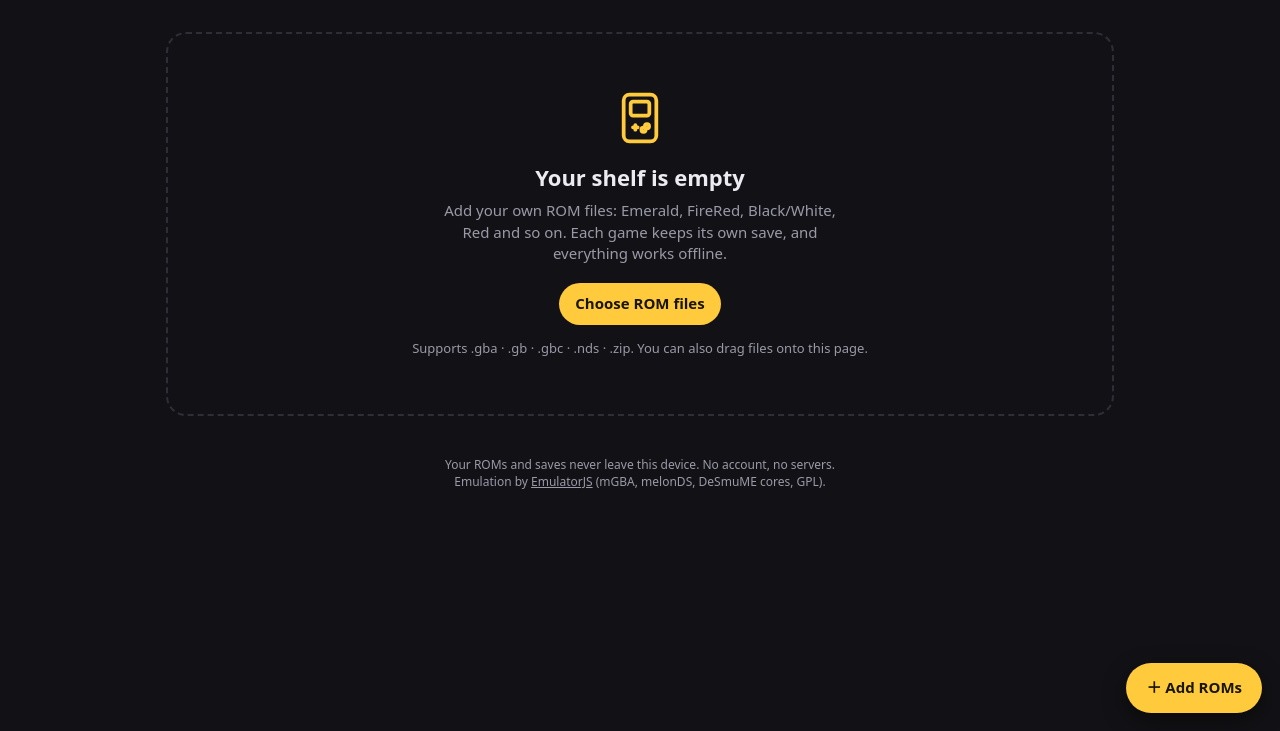
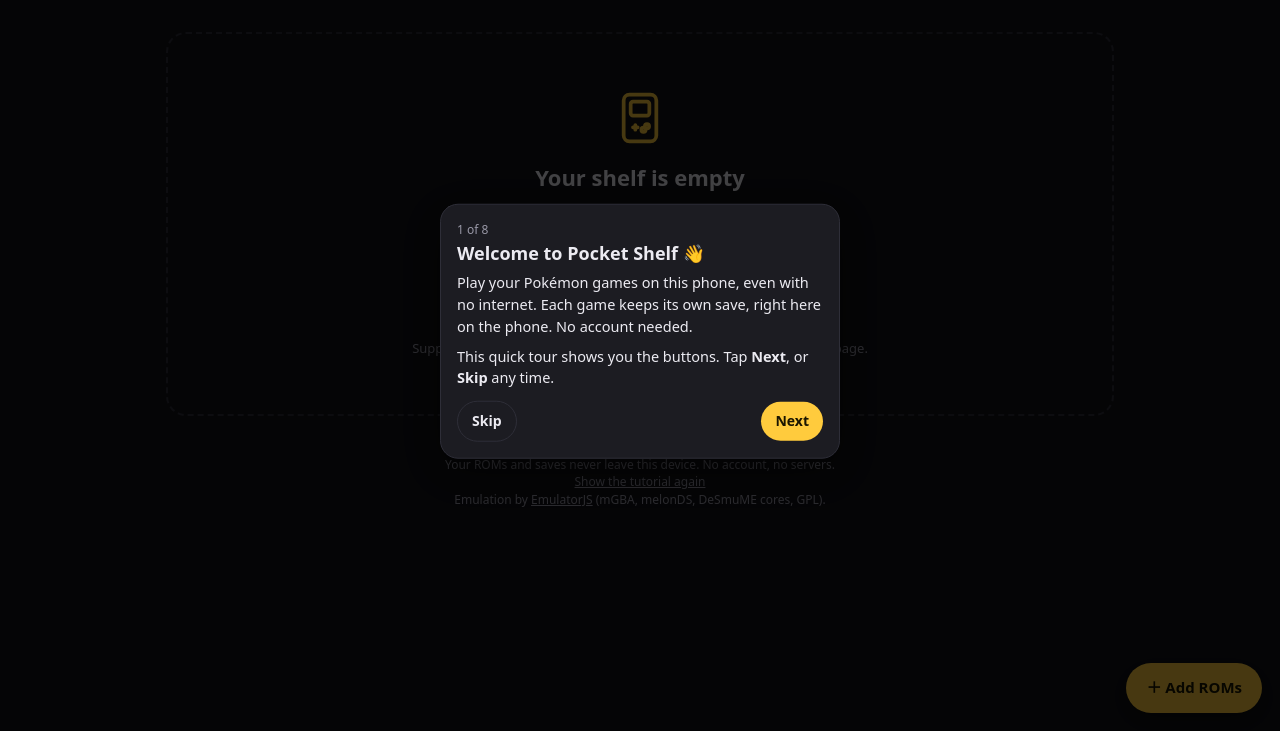
Before and after one commit to Moon30001/pocket-shelf, a plain HTML site: page index.html in a window 1280 px wide. Shown: the part 69-800 px from the top of the page. Drawn offline with Linux system fonts and the light colour scheme.

Commit message:
Add files via upload
Full titorial

```diff
--- a/app.css
+++ b/app.css
@@ -173,3 +173,17 @@ body.player .pbar #padBtn.connected { background: rgba(71,209,140,.25); border-c
 /* iPhone install guide: arrow nudging toward Safari's bottom-right ••• button */
 .ios-arrow { position: fixed; right: 26px; bottom: 6px; font-size: 30px; color: #ffd84a; animation: nudge 1s ease-in-out infinite; pointer-events: none; z-index: 30; }
 @keyframes nudge { 0%,100% { transform: translateY(0); } 50% { transform: translateY(8px); } }
+
+/* guided tour */
+.tour-block { position: fixed; inset: 0; z-index: 60; }
+.tour-shade { position: fixed; inset: 0; background: rgba(0,0,0,.72); z-index: 61; }
+.tour-ring { position: fixed; z-index: 61; border-radius: 14px; border: 3px solid #ffd84a; box-shadow: 0 0 0 9999px rgba(0,0,0,.72); pointer-events: none; animation: tourPulse 1.4s ease-in-out infinite; transition: left .2s, top .2s, width .2s, height .2s; }
+@keyframes tourPulse { 0%,100% { border-color: #ffd84a; } 50% { border-color: #fff3b0; } }
+.tour-card { position: fixed; left: 50%; transform: translateX(-50%); z-index: 62; width: min(92vw, 400px); background: var(--panel, #1c1c22); color: var(--text, #fff); border: 1px solid var(--line, #333); border-radius: 18px; padding: 16px; box-shadow: 0 12px 40px rgba(0,0,0,.5); }
+.tour-card h3 { margin: 2px 0 6px; font-size: 18px; }
+.tour-count { font-size: 12px; color: var(--muted, #999); }
+.tour-body { font-size: 14.5px; line-height: 1.5; }
+.tour-body p { margin: 0 0 8px; }
+.tour-body ul { margin: 0 0 8px; padding-left: 20px; }
+.tour-btns { display: flex; gap: 8px; align-items: center; margin-top: 12px; }
+.tour-btns .btn { padding: 9px 14px; font-size: 14px; }
--- a/index.html
+++ b/index.html
@@ -27,6 +27,7 @@
   <div id="continueWrap"></div>
   <div id="libWrap"></div>
   <p class="foot">Your ROMs and saves never leave this device. No account, no servers.<br>
+    <a href="#" id="tourAgain">Show the tutorial again</a><br>
     Emulation by <a href="LICENSE-EmulatorJS.txt">EmulatorJS</a> (mGBA, melonDS, DeSmuME cores, GPL).</p>
 </main>
 
@@ -39,6 +40,7 @@
 
 <script src="lib.js"></script>
 <script src="qrcode.js"></script>
+<script src="tour.js"></script>
 <script>
 const $ = (s) => document.querySelector(s);
 let games = [];
@@ -172,13 +174,30 @@ function showInstallGuide() {
   const b = $("#installNow");
   if (b) b.onclick = async () => { if (!installEvt) return; installEvt.prompt(); const r = await installEvt.userChoice; installEvt = null; if (r.outcome === "accepted") closeSheet(); };
 }
-// Opened from a shared link (or first visit on an iPhone) and not installed yet: show how to install
+// ---------- first-time tutorial ----------
+const TOUR = [
+  { title: "Welcome to Pocket Shelf 👋", body: `<p>Play your Pokémon games on this phone, even with no internet. Each game keeps its own save, right here on the phone. No account needed.</p><p>This quick tour shows you the buttons. Tap <b>Next</b>, or <b>Skip</b> any time.</p>` },
+  { when: () => !isStandalone, title: "Install it first", body: isIOS
+      ? `<p>Add it to your home screen so it works offline and keeps your games:</p><p>Safari <b>•••</b> → <b>Share</b> → <b>Add to Home Screen</b> → <b>Add</b>.</p><p>Then open Pocket Shelf from the home screen and add your games there. Games added in Safari don't carry over.</p>`
+      : `<p>Add it to your home screen so it works offline: browser menu <b>⋮</b> → <b>Install app</b> (or <b>Add to Home screen</b>).</p>` },
+  { title: "You need your game files", body: `<p>Pocket Shelf plays game files (ROMs) that you supply: <b>.gba</b>, <b>.gb</b>, <b>.gbc</b>, <b>.nds</b> or a <b>.zip</b> of one.</p><p>Get them from cartridges you own using a cartridge reader (for example a GB Operator or GBxCart), then save the file to your phone's Files or Downloads.</p><p>For <b>Play together</b>, everyone needs FireRed, LeafGreen or Emerald.</p>` },
+  { target: "#addBtn", title: "Add your games", body: `<p>Tap <b>＋ Add ROMs</b> and pick the game files from your phone. You can pick several at once.</p>` },
+  { target: "#libWrap", title: "Your shelf", body: `<p>Your games show up here. Tap a game to play.</p><p>Tap <b>⋯</b> on a game to rename it, back up its save (<b>Export save</b>) or bring in a save from another device.</p>` },
+  { target: 'a[href="pokecenter.html"]', title: "Pokémon Center", body: `<p>Move Pokémon between your games, or trade with a friend's phone, online or with no internet.</p><p>Every change makes a restore point, so you can always undo.</p>` },
+  { target: "#shareBtn", title: "Invite friends", body: `<p>Tap <b>Share</b> to send this app to a friend's phone, by link or QR code. They add their own games.</p>` },
+  { title: "Play together", body: `<p>Inside a game, tap <b>Auto</b> → <b>Play together</b> to see up to 3 friends walking around your world. Wave at them or start a trade.</p><p>Both phones need internet for this. You'll get a short tour of the game screen the first time you play.</p>` },
+];
+function startTour(force) { if (force) PocketTour.reset("home"); PocketTour.maybe("home", TOUR); }
+// Opened from a shared link, or on an iPhone, and not installed yet: first show how to install.
+// (On iPhone the home-screen app has its own storage, so the full tour waits until it's opened from there.)
 (() => {
-  if (isStandalone) return;
   let seen = false; try { seen = localStorage.getItem("ps_install_guide_seen") === "1"; } catch (e) {}
   const fromLink = new URLSearchParams(location.search).has("install");
-  if (fromLink || (isIOS && !seen)) setTimeout(showInstallGuide, 600);
+  if (!isStandalone && (fromLink || (isIOS && !seen))) { setTimeout(showInstallGuide, 600); return; }
+  setTimeout(() => startTour(false), 700);
 })();
+
+$("#tourAgain").onclick = (e) => { e.preventDefault(); scrollTo(0, 0); startTour(true); };
 
 // ---------- per-game sheet ----------
 function closeSheet() { $("#sheetBg").classList.remove("open"); }
--- a/sw.js
+++ b/sw.js
@@ -1,5 +1,5 @@
 // Pocket Shelf offline cache — every app + emulator file is stored on install
-const CACHE = "pocket-shelf-732d102ac7";
+const CACHE = "pocket-shelf-d9caf2bc19";
 const FILES = [
  "./",
  "GameManager.js",
@@ -44,6 +44,7 @@ const FILES = [
  "play.html",
  "pokecenter.html",
  "qrcode.js",
+ "tour.js",
  "remote.js",
  "shaders.js",
  "socket.io.min.js",
--- /dev/null
+++ b/tour.js
@@ -0,0 +1,80 @@
+// Pocket Shelf — step-by-step guided tour. Each step can spotlight a real button on the page.
+// PocketTour.run(steps, { key }) — steps: [{ target: "#css-selector" | null, title, body (html), onShow?() }]
+// PocketTour.maybe(key, steps) runs it once per device (until reset); PocketTour.reset(key) lets it show again.
+(function () {
+  let active = null;
+  const seenKey = (k) => "ps_tour_" + k;
+  const done = (k) => { try { return localStorage.getItem(seenKey(k)) === "1"; } catch (e) { return false; } };
+  const markDone = (k) => { try { localStorage.setItem(seenKey(k), "1"); } catch (e) {} };
+
+  function el(html) { const d = document.createElement("div"); d.innerHTML = html.trim(); return d.firstChild; }
+
+  function run(steps, opts = {}) {
+    if (active) active.close();
+    const list = steps.filter(s => !s.when || s.when());
+    if (!list.length) return;
+    let i = 0;
+    const shade = el(`<div class="tour-shade"></div>`);                // dims the page when nothing is spotlit
+    const ring = el(`<div class="tour-ring"></div>`);                   // the highlight around the button
+    const card = el(`<div class="tour-card" role="dialog" aria-live="polite"></div>`);
+    const block = el(`<div class="tour-block"></div>`);                  // stops taps reaching the page underneath
+    document.body.append(block, shade, ring, card);
+
+    function place() {
+      const s = list[i];
+      const t = s.target && document.querySelector(s.target);
+      const vis = t && t.getClientRects().length && getComputedStyle(t).visibility !== "hidden";
+      if (vis) {
+        const r = t.getBoundingClientRect(), pad = 6;
+        Object.assign(ring.style, { display: "block", left: r.left - pad + "px", top: r.top - pad + "px", width: r.width + pad * 2 + "px", height: r.height + pad * 2 + "px" });
+        shade.style.display = "none";
+        // card goes below the button if there's room, otherwise above
+        const below = r.bottom + 14, ch = card.offsetHeight || 220;
+        const top = below + ch < innerHeight - 8 ? below : Math.max(8, r.top - 14 - ch);
+        Object.assign(card.style, { top: top + "px", bottom: "auto" });
+      } else {
+        ring.style.display = "none"; shade.style.display = "block";
+        Object.assign(card.style, { top: "50%", bottom: "auto", transform: "translate(-50%, -50%)" });
+        return;
+      }
+      card.style.transform = "translateX(-50%)";
+    }
+    function show() {
+      const s = list[i];
+      card.innerHTML = `
+        <div class="tour-count">${i + 1} of ${list.length}</div>
+        <h3>${s.title}</h3>
+        <div class="tour-body">${s.body}</div>
+        <div class="tour-btns">
+          <button class="btn ghost tour-skip">Skip</button>
+          <span style="flex:1"></span>
+          ${i > 0 ? `<button class="btn ghost tour-back">Back</button>` : ""}
+          <button class="btn primary tour-next">${i === list.length - 1 ? "Done" : "Next"}</button>
+        </div>`;
+      card.querySelector(".tour-skip").onclick = () => close(true);
+      card.querySelector(".tour-next").onclick = () => { if (i === list.length - 1) close(true); else { i++; show(); } };
+      const back = card.querySelector(".tour-back"); if (back) back.onclick = () => { i--; show(); };
+      card.querySelectorAll("[data-tour-action]").forEach(b => b.onclick = () => { const a = list[i].actions && list[i].actions[b.dataset.tourAction]; if (a) a(); });
+      const t = s.target && document.querySelector(s.target);
+      if (t && t.scrollIntoView) t.scrollIntoView({ block: "center", behavior: "instant" });
+      if (s.onShow) s.onShow();
+      requestAnimationFrame(place);
+    }
+    function close(finished) {
+      removeEventListener("resize", place); removeEventListener("scroll", place, true);
+      block.remove(); shade.remove(); ring.remove(); card.remove();
+      if (finished && opts.key) markDone(opts.key);
+      active = null;
+      if (opts.onClose) opts.onClose();
+    }
+    addEventListener("resize", place); addEventListener("scroll", place, true);
+    active = { close };
+    show();
+  }
+  window.PocketTour = {
+    run,
+    maybe(key, steps, opts = {}) { if (!done(key)) run(steps, Object.assign({ key }, opts)); },
+    reset(key) { try { localStorage.removeItem(seenKey(key)); } catch (e) {} },
+    isDone: done,
+  };
+})();
```
Also changed, not shown: play.html (+7 -0 lines).
